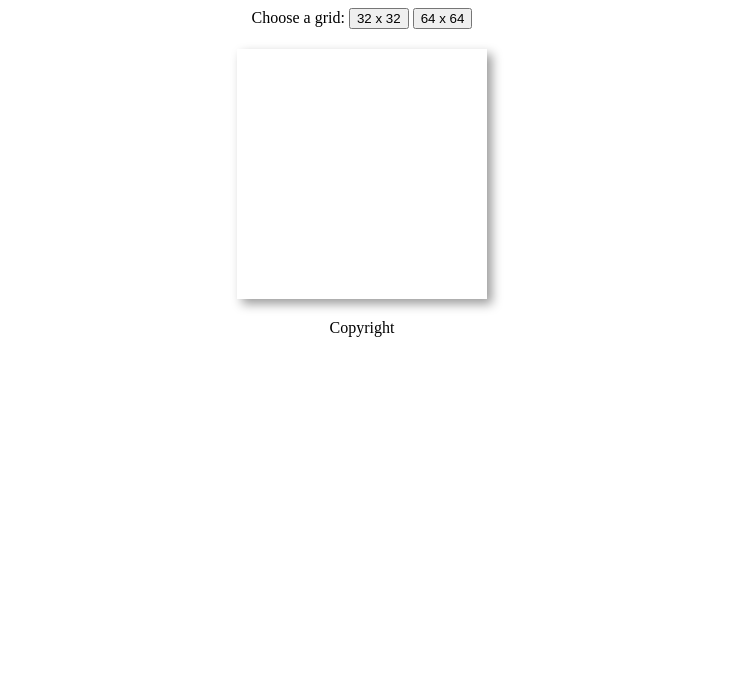
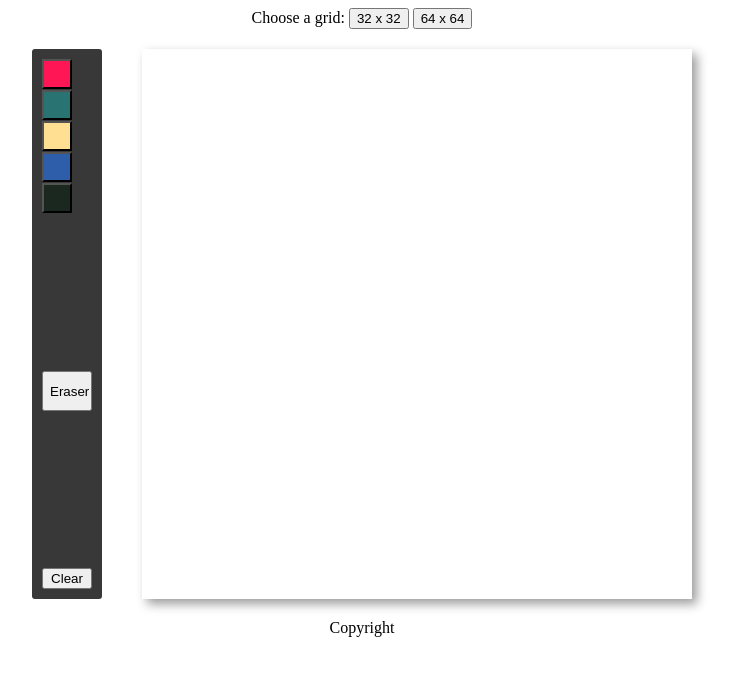
Before and after one commit to tln12/etchASketch, a plain HTML site: page index.html in a window 1280 px wide. Shown: the whole page, without its empty margins (278-1012 px from the left). Drawn offline with Linux system fonts and the light colour scheme.

Commit message:
Add colors, eraser and clear function

```diff
--- a/index.html
+++ b/index.html
@@ -13,6 +13,17 @@
         <button class="grid-size" id="64">64 x 64</button>
     </div>
     <div class="container">
+        <div class="toolbar">
+            <div class="colors">
+                <button class="color" id="red"></button>
+                <button class="color" id="green"></button>
+                <button class="color" id="yellow"></button>
+                <button class="color" id="blue"></button>
+                <button class="color" id="black"></button>
+            </div>
+            <button class="color" id="eraser">Eraser</button>
+            <button id="clear">Clear</button>
+        </div>
         <div class="sketchpad"></div>
     </div>
     <footer>Copyright</footer>
--- a/script.js
+++ b/script.js
@@ -1,14 +1,27 @@
 const sketchpad = document.querySelector('.sketchpad');
 const gridSizeBtn = document.querySelectorAll('.grid-size');
+const colors = document.querySelectorAll('.color');
+const clear = document.querySelector('#clear');
 
-let squares = document.querySelectorAll('.square');
+let squares;
 let num;
+let pressed;
+let color = "black";
 let gridSize;
 
+function mousedown(){
+    pressed = true;
+}
+function mouseup(){
+    pressed = false;
+}
+function mousemove() {
+    if(pressed){
+        this.style.backgroundColor =color;
+    }
+}
+
 function createGrid(squaresPerRow){
-
-    let pressed;
-
     let totalSquares = squaresPerRow ** 2;
     for (let i = 0; i < totalSquares; i++){
         const div = document.createElement('div');
@@ -17,33 +30,14 @@ function createGrid(squaresPerRow){
         sketchpad.appendChild(div);
     }
     squares = document.querySelectorAll('.square');
-
-    function mousedown(){
-        pressed = true;
-    }
-    function mouseup(){
-        pressed = false;
-    }
-    function mousemove() {
-        if(pressed){
-            this.style.backgroundColor = "red";
-        }
-    }
-
-    sketchpad.addEventListener('mousedown', mousedown)
-    sketchpad.addEventListener("mouseup", mouseup)
     squares.forEach(b => b.addEventListener('mousemove', mousemove));
-
 }
 
 function removeGrid(){
-
-    squares = document.querySelectorAll('.square');
     for (let i = 0; i < squares.length; i++){
         sketchpad.removeChild(squares[i]);
     }
 }
-
 gridSizeBtn.forEach(btn => btn.addEventListener('click', () => {
     removeGrid();
     gridSize = btn.id;
@@ -51,13 +45,24 @@ gridSizeBtn.forEach(btn => btn.addEventListener('click', () => {
     })
 );
 
+colors.forEach(btn => btn.addEventListener('click', () => {
+    switch(btn.id){
+        case 'yellow': color = '#F7D002'; break;
+        case 'green': color = '#297373'; break;
+        case 'black': color = '#1A281F'; break;
+        case 'blue': color = '#2E5EAA'; break;
+        case 'red': color = '#BF1A2F'; break;
+        case 'eraser': color = 'white'; break;
+    }
+}));
+
+clear.addEventListener('click', () => {
+    removeGrid();
+    createGrid(gridSize);
+});
+
+// Initial grid
 createGrid(32);
 
-
-
-
-// square_two = Array.from(document.getElementsByClassName('square'));
-// // console.log(square_two[0]);
-// square_two.forEach(b => b.addEventListener('click', () => {
-//     console.log("clicked");
-// }));
+sketchpad.addEventListener('mousedown', mousedown)
+sketchpad.addEventListener("mouseup", mouseup)
--- a/style.css
+++ b/style.css
@@ -9,12 +9,54 @@ body {
     width: 100vw;
     display: flex;
     justify-content: center;
+    gap: 40px;
 }
 
+
+/* TOOLBAR */
+.toolbar{
+    background: rgb(56, 56, 56);
+    padding: 10px;
+    border-radius: 3px;
+    display: flex;
+    width: 50px;
+    flex-direction: column;
+    justify-content: space-between;
+
+}
+
+.colors button{
+    width: 30px;
+    height: 30px;
+}
+
+#red{
+    background: #FF1654;
+}
+#blue{
+    background-color: #2E5EAA;
+}
+#yellow{
+    background-color: #ffe092;
+}
+#green{
+    background-color: #297373;
+}
+#black{
+    background: #1A281F;
+}
+
+#eraser{
+    width: 50px;
+    height: 40px;
+}
+
+
+/* SKETCHPAD */
 .sketchpad{
     background-color: white;
     box-shadow: 5px 5px 10px rgb(156, 156, 156);
-    width: min(50vw, 250px);
+    width: min(60vw, 550px);
     display: flex;
     flex-wrap: wrap;
 }
```
